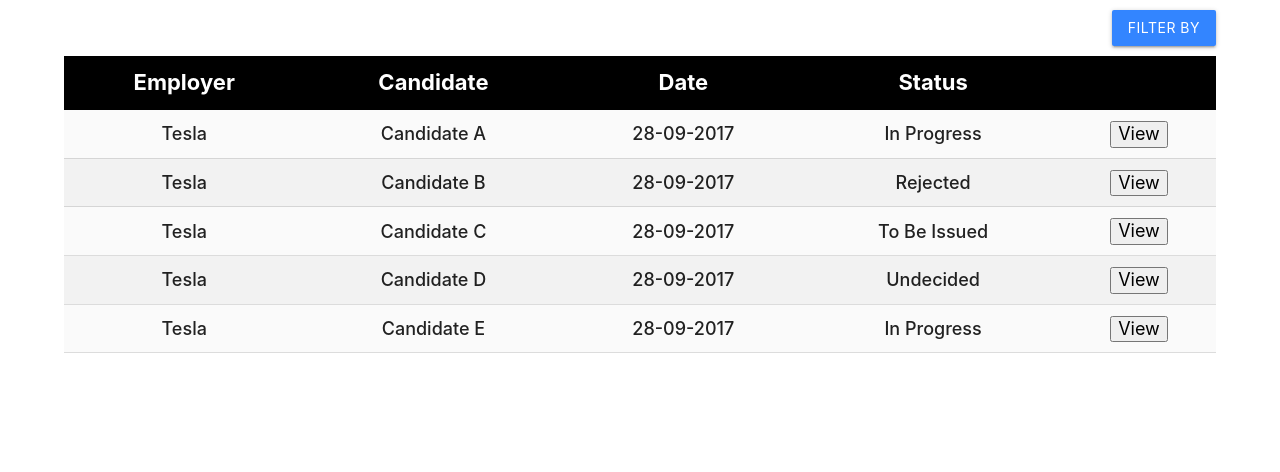
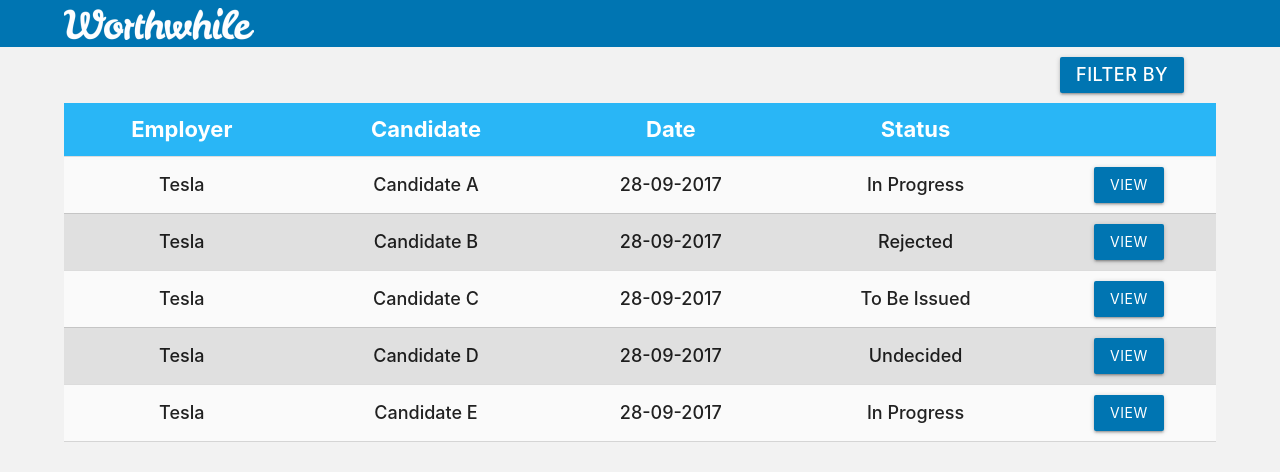
Before and after one commit to worthwhile-charity/hack-day, a website: page public/table.html in a window 1280 px wide. Drawn offline with nearby package versions, Linux system fonts and the light colour scheme.

Commit message:
finished styling table page

```diff
--- a/public/css/main.css
+++ b/public/css/main.css
@@ -6,7 +6,7 @@
 
 .logo {
   margin-top: 1vh;
-  margin-left: 2vw;
+  margin-left: 5vw;
 }
 
 .tabs {
--- a/public/css/styles.css
+++ b/public/css/styles.css
@@ -3,5 +3,6 @@
 @import url('view.css');
 
 body {
-
+  background-color: #f2f2f2;
+  margin: 0px;
 }
--- a/public/css/table.css
+++ b/public/css/table.css
@@ -1,17 +1,16 @@
-body {
-  margin: 0px;
-}
-
 #container {
   width: 90%;
   margin: auto;
 }
 
 #filter_by {
+  margin-right: 2.5vw;
   margin-top: 10px;
   margin-bottom: 10px;
+  font-size: 18px !important;
+  font-weight: 500 !important;
   float: right;
-  background-color: #3385ff;
+  background-color: #0075b2;
 }
 
 #filter_by:hover {
@@ -33,7 +32,7 @@ table {
 }
 
 th {
-  background-color: black;
+  background-color: #29b6f6;
   font-size: 22px;
   color: white;
 }
@@ -44,6 +43,11 @@ table, th, td {
   text-align: center;
 }
 
+.view {
+  background-color: #0075b2 !important;
+  font-weight: normal !important;
+}
+
 tr:nth-child(even) {
   background-color: #FAFAFA;
   font-size: 18px;
@@ -51,7 +55,7 @@ tr:nth-child(even) {
 }
 
 tr:nth-child(odd) {
-  background-color: #F2F2F2;
+  background-color: #e0e0e0;
   font-size: 18px;
   font-weight: 500;
 }
--- a/public/table.html
+++ b/public/table.html
@@ -8,12 +8,14 @@
     <link rel="stylesheet" type="text/css" href="css/styles.css">
   </head>
   <body>
-
+    <div class="header">
+      <img class="logo" src="images/worthwhile_logo_white.png">
+    </div>
     <div id='container'>
 
       <a class='dropdown-button btn' href='#' data-activates='dropdown1' id='filter_by'>Filter By</a>
       <ul id='dropdown1' class='dropdown-content'>
-        <li><a href="#!">In Progress<span>test</span></a></li>
+        <li><a href="#!">In Progress</a></li>
         <li><a href="#!">To Be Issued</a></li>
         <li><a href="#!">Rejected</a></li>
         <li><a href="#!">Undecided</a></li>
@@ -33,7 +35,7 @@
           <td>Candidate A</td>
           <td>28-09-2017</td>
           <td>In Progress</td>
-          <td><button class='view'>View</button></td>
+          <td><a class="waves-effect waves-light btn view">VIEW</a></td>
         </tr>
 
         <tr>
@@ -41,7 +43,7 @@
           <td>Candidate B</td>
           <td>28-09-2017</td>
           <td>Rejected</td>
-          <td><button class='view'>View</button></td>
+          <td><a class="waves-effect waves-light btn view">VIEW</a></td>
         </tr>
 
         <tr>
@@ -49,7 +51,7 @@
           <td>Candidate C</td>
           <td>28-09-2017</td>
           <td>To Be Issued</td>
-          <td><button class='view'>View</button></td>
+          <td><a class="waves-effect waves-light btn view">VIEW</a></td>
         </tr>
 
         <tr>
@@ -57,7 +59,7 @@
           <td>Candidate D</td>
           <td>28-09-2017</td>
           <td>Undecided</td>
-          <td><button class='view'>View</button></td>
+          <td><a class="waves-effect waves-light btn view">VIEW</a></td>
         </tr>
 
         <tr>
@@ -65,7 +67,7 @@
           <td>Candidate E</td>
           <td>28-09-2017</td>
           <td>In Progress</td>
-          <td><button class='view'>View</button></td>
+          <td><a class="waves-effect waves-light btn view">VIEW</a></td>
         </tr>
       </table>
 
```
